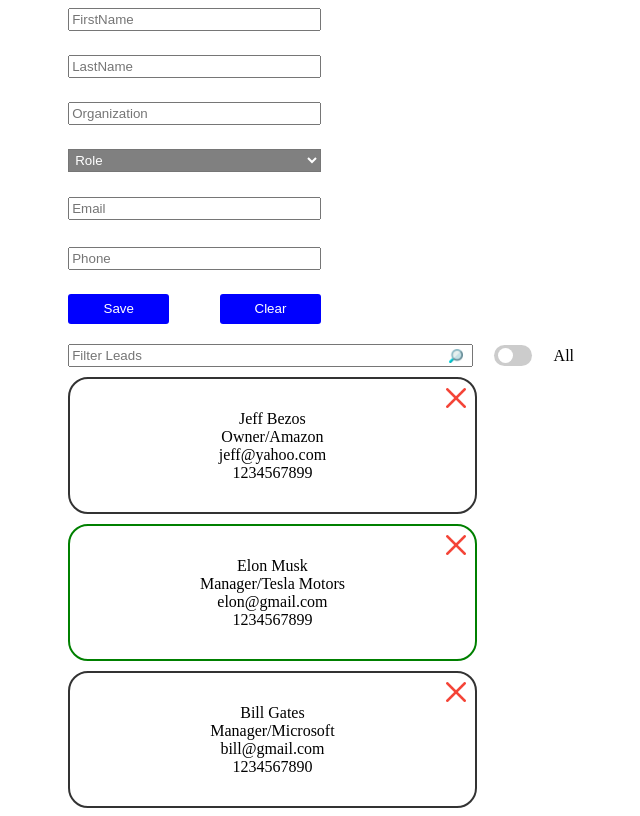
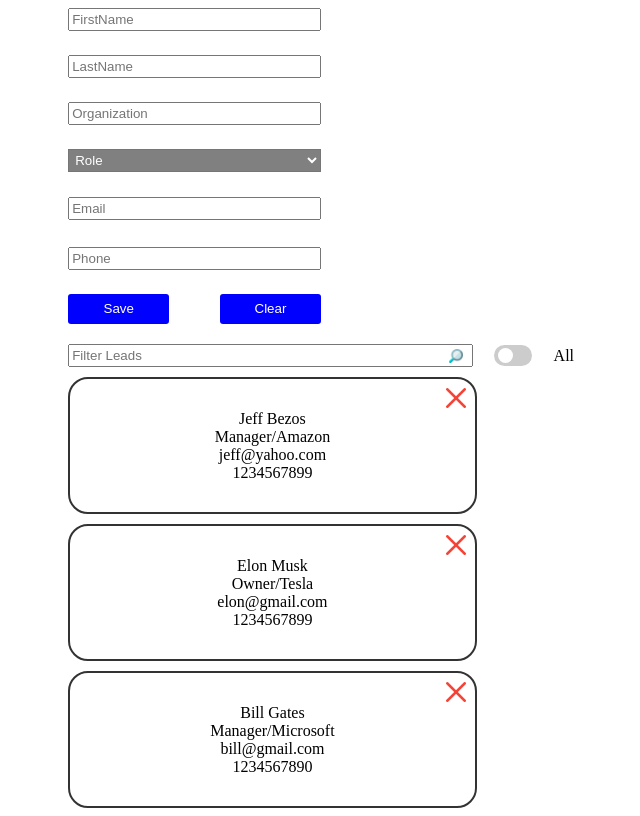
Before and after one commit to Tigran1991/Leads-Adding-App, a React (Create React App) app: page / in a window 1280 px wide. Shown: the whole page, without its empty margins (319-959 px from the left). Built offline with nearby package versions, Linux system fonts and the light colour scheme; data requests are answered from the project's data file.

Commit message:
project improvement

```diff
--- a/database/db.json
+++ b/database/db.json
@@ -7,30 +7,25 @@
       "role": "Manager",
       "email": "bill@gmail.com",
       "phone": "1234567890",
-      "id": 1,
-      "selected": false
+      "id": 1
     },
     {
       "firstName": "Elon",
       "lastName": "Musk",
-      "organization": "Tesla Motors",
-      "role": "Manager",
+      "organization": "Tesla",
+      "role": "Owner",
       "email": "elon@gmail.com",
       "phone": "1234567899",
-      "id": 2,
-      "selected": true,
-      "completed": true
+      "id": 2
     },
     {
       "firstName": "Jeff",
       "lastName": "Bezos",
       "organization": "Amazon",
-      "role": "Owner",
+      "role": "Manager",
       "email": "jeff@yahoo.com",
       "phone": "1234567899",
-      "id": 3,
-      "selected": false,
-      "completed": true
+      "id": 3
     }
   ]
 }
--- a/src/FormComponents/Form.js
+++ b/src/FormComponents/Form.js
@@ -7,6 +7,7 @@
   useAddLeadMutation,
   useUpdateLeadMutation,
 } from "../redux/app/api/apiSlice"
+import { setSubmitProperty } from "../redux/features/submitPropertyReducerSlice"
 import { Buttons } from "./Buttons/Buttons"
 import { Email } from "./FormInputFields/Email"
 import { FirstName } from "./FormInputFields/FirstName"
@@ -16,9 +17,10 @@
 import { Role } from "./FormInputFields/Role"
 import * as Styled from "./styled"
 import { useEffect, useState } from "react"
-import { useSelector } from "react-redux"
+import { useDispatch, useSelector } from "react-redux"
 
 export const Form = () => {
+  const dispatch = useDispatch()
   const [firstNameValue, setFirstNameValue] = useState("")
   const [lastNameValue, setLastNameValue] = useState("")
   const [organizationValue, setOrganizationValue] = useState("")
@@ -59,6 +61,7 @@
       mustBeUpdated
     ) {
       updateLead({ ...leadData })
+      dispatch(setSubmitProperty(false))
       clearFormFields()
     }
   }
--- a/src/redux/app/store.js
+++ b/src/redux/app/store.js
@@ -3,7 +3,6 @@
 import deletedLeadIdReducer from "../features/deletedLeadIdReducerSlice"
 import slectedLeadIdReducer from "../features/selectedLeadIdReducerSlice"
 import selectedLeadReducer from "../features/selectedLeadReducerSlice"
-import inputValueReducer from "../features/inputValueReducerSlice"
 import submitPropertyReducer from "../features/submitPropertyReducerSlice"
 import clearButtonStateReducer from "../features/clearButtonStateReducerSlice"
 
@@ -20,7 +19,6 @@
     deletedLeadId: deletedLeadIdReducer,
     selectedLead: selectedLeadReducer,
     selectedLeadId: slectedLeadIdReducer,
-    inputValue: inputValueReducer,
     leadsListState: leadsListStateReducer,
     submitProperty: submitPropertyReducer,
     clearButtonState: clearButtonStateReducer,
--- a/src/redux/features/inputValueReducerSlice.js
+++ /dev/null
@@ -1,19 +0,0 @@
-import { createSlice } from "@reduxjs/toolkit"
-
-const initialState = {
-  value: null,
-}
-
-export const inputValueSlice = createSlice({
-  name: "inputValue",
-  initialState,
-  reducers: {
-    getInputValue: (state, action) => {
-      state.value = action.payload
-    },
-  },
-})
-
-export const { getInputValue } = inputValueSlice.actions
-
-export default inputValueSlice.reducer
```
